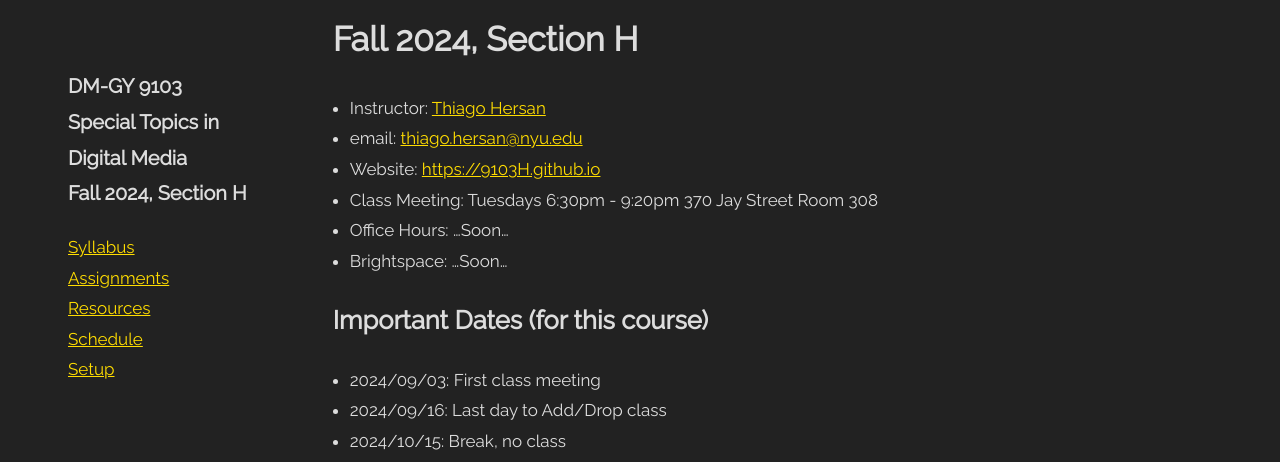
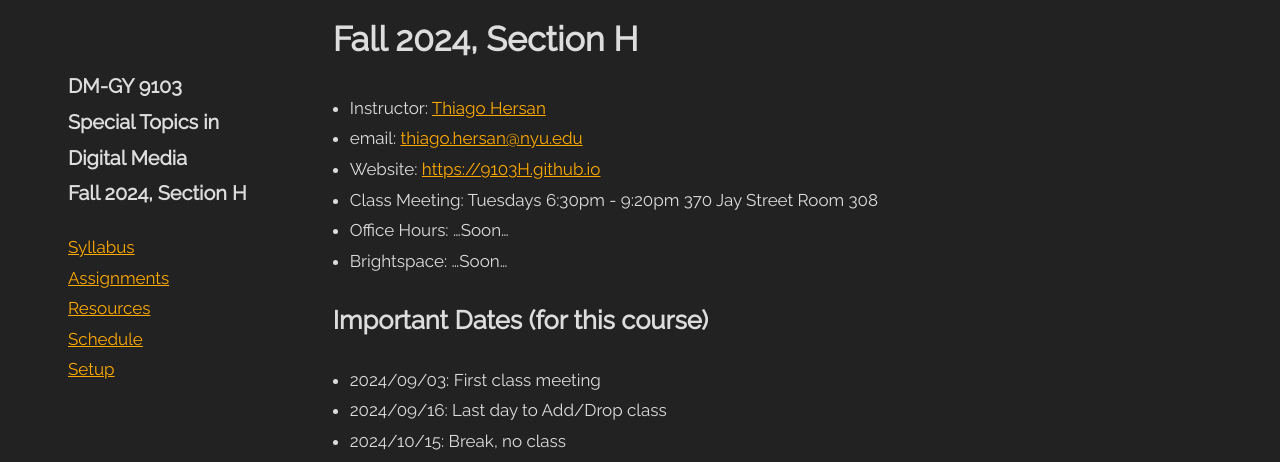
Before and after one commit to DM-GY-9103-2024F-H/DM-GY-9103-2024F-H.github.io, a Jekyll site: the page built from README.md, in a window 1280 px wide. Shown: the part 233-695 px from the top of the page. Built offline with Jekyll 4.4.1, drawn with Linux system fonts in a browser that asks for light colours.

Commit message:
adjust colors

```diff
--- a/css/main.scss
+++ b/css/main.scss
@@ -11,8 +11,8 @@ html,
 body {
   --text-color: #ddd;
   --text-color-h: #bbb;
-  --text-color-a: #fd0;
-  --text-color-a-h: #ff0;
+  --text-color-a: #fa0;
+  --text-color-a-h: #fb0;
   --bgnd-color: #222;
   --bgnd-color-h: #1a1a1a;
   --mobile-max: $mobile-max;
```
